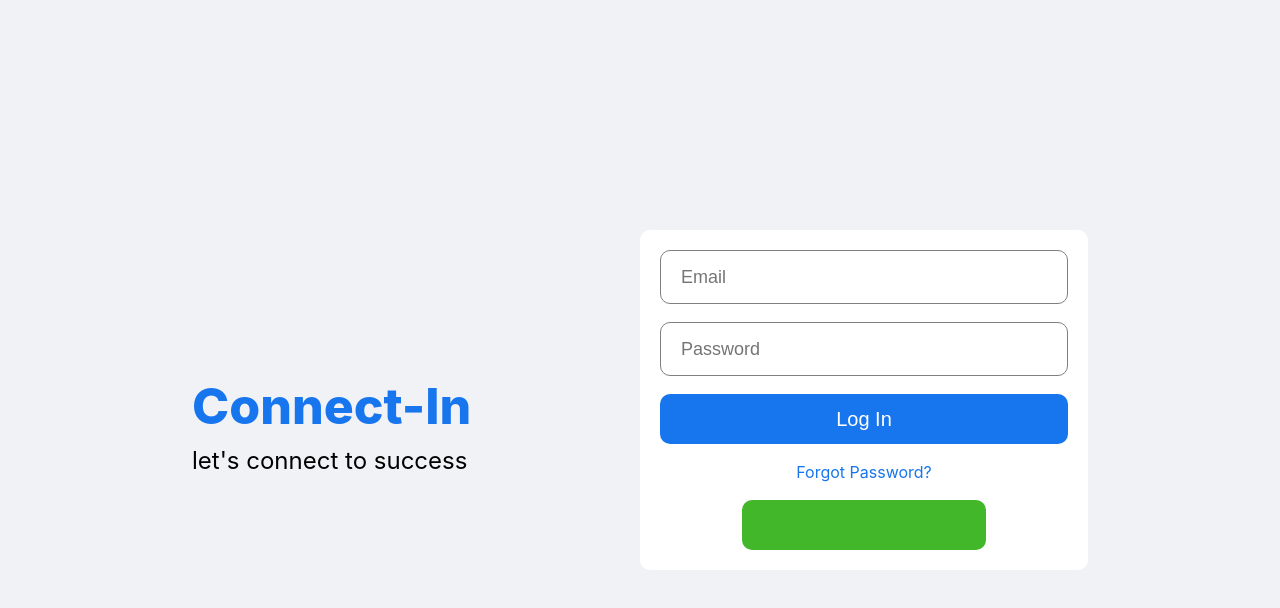
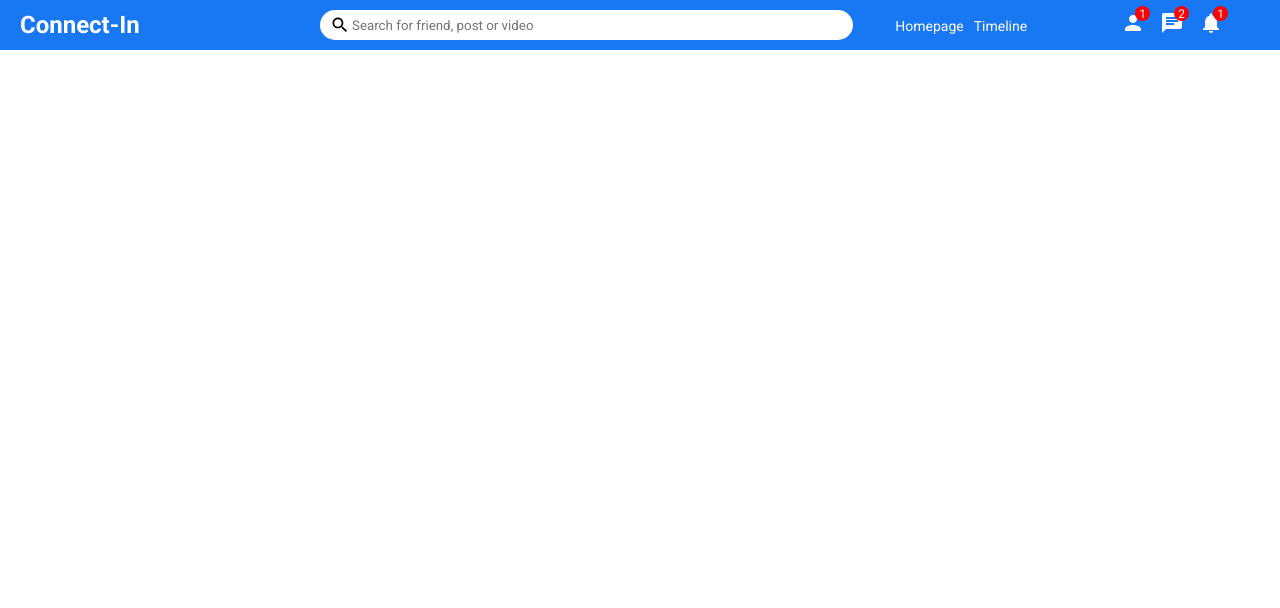
Before and after one commit to ansarimoiz979/connectinfrontend, a React (Create React App) app: page / in a window 1280 px wide. Shown: the top 608 px of the page. Built offline with nearby package versions, Linux system fonts and the light colour scheme.

Commit message:
material ui used, topbar design,

```diff
--- a/public/index.html
+++ b/public/index.html
@@ -10,6 +10,12 @@
       content="Web site created using create-react-app"
     />
     <link rel="apple-touch-icon" href="%PUBLIC_URL%/logo192.png" />
+    <link rel="preconnect" href="https://fonts.googleapis.com">
+<link rel="preconnect" href="https://fonts.gstatic.com" crossorigin>
+<link href="https://fonts.googleapis.com/css2?family=Roboto:ital,wght@0,100;0,300;0,400;0,700;1,500&display=swap" rel="stylesheet">
+    <link rel="stylesheet" href="http://localhost:3000/style.css"/>
+    <link rel="manifest" href="%PUBLIC_URL%/manifest.json" />
+
     <!--
       manifest.json provides metadata used when your web app is installed on a
       user's mobile device or desktop. See https://developers.google.com/web/fundamentals/web-app-manifest/
@@ -24,7 +30,7 @@
       work correctly both with client-side routing and a non-root public URL.
       Learn how to configure a non-root public URL by running `npm run build`.
     -->
-    <title>React App</title>
+    <title>Connect In.</title>
   </head>
   <body>
     <noscript>You need to enable JavaScript to run this app.</noscript>
--- /dev/null
+++ b/public/style.css
@@ -0,0 +1,3 @@
+*{ margin:0;
+    font-family: 'Roboto', sans-serif;
+}
--- a/src/App.js
+++ b/src/App.js
@@ -2,18 +2,20 @@
 import './App.css';
 import Login from "./pages/home/login/Login";
 import { BrowserRouter, Route, Routes} from "react-router-dom";
+import Home from './pages/home/login/Home';
 function App() {
 
   return (
-    <BrowserRouter>
-   <div>
-   <Routes>
-    {/* <Route exact path="/login" element={ user? <Navigate  to="/" />: <Login/>}/>
-     */}
-     <Route exact path="/" element={ <Login/> } />
-   </Routes>
-   </div>
-   </BrowserRouter>
+  //   <BrowserRouter>
+  //  <div>
+  //  <Routes>
+  //   {/* <Route exact path="/login" element={ user? <Navigate  to="/" />: <Login/>}/>
+  //    */}
+  //    <Route exact path="/" element={ <Login/> } />
+  //  </Routes>
+  //  </div>
+  //  </BrowserRouter>
+  <Home/>
   );
 }
 
--- /dev/null
+++ b/src/components/Topbar/Topbar.js
@@ -0,0 +1,46 @@
+import "./topbar.css";
+import { Search, Person, Chat, Notifications } from "@material-ui/icons";
+import { Link } from "react-router-dom";
+
+export default function Topbar() {
+
+    return (
+        <div className="topbarContainer">
+            <div className="topbarLeft">
+               {/* <Link to="/" style={{textDecoration:"none"}}> */}
+               <span className="logo">Connect-In</span>
+               {/*</Link> */}
+            </div>
+            <div className="topbarCenter">
+                <div className="searchbar">
+                    <Search className="searchIcon" />
+                    <input
+                        placeholder="Search for friend, post or video"
+                        className="searchInput"
+                    />
+                </div>
+            </div>
+            <div className="topbarRight">
+                <div className="topbarLinks">
+                    <span className="topbarLink">Homepage</span>
+                    <span className="topbarLink">Timeline</span>
+                </div>
+                <div className="topbarIcons">
+                    <div className="topbarIconItem">
+                        <Person />
+                        <span className="topbarIconBadge">1</span>
+                    </div>
+                    <div className="topbarIconItem">
+                        <Chat />
+                        <span className="topbarIconBadge">2</span>
+                    </div>
+                    <div className="topbarIconItem">
+                        <Notifications />
+                        <span className="topbarIconBadge">1</span>
+                    </div>
+                </div>
+            </div>
+
+        </div>
+    );
+}
--- /dev/null
+++ b/src/components/Topbar/topbar.css
@@ -0,0 +1,96 @@
+.topbarContainer {
+    height: 50px;
+    width: 100%;
+    background-color: #1877f2;
+    display: flex;
+    align-items: center;
+    position: sticky;
+    top: 0;
+    z-index: 999;
+  }
+
+  .topbarLeft {
+    flex: 3;
+  }
+
+  .logo {
+    font-size: 24px;
+    margin-left: 20px;
+    font-weight: bold;
+    color: white;
+    cursor: pointer;
+  }
+
+  .topbarCenter {
+    flex: 5;
+  }
+
+  .searchbar {
+    width: 100%;
+    height: 30px;
+    background-color: white;
+    border-radius: 30px;
+    display: flex;
+    align-items: center;
+  }
+
+  .searchIcon {
+    font-size: 20px !important;
+    margin-left: 10px;
+  }
+
+  .searchInput {
+    border: none;
+    width: 70%;
+  }
+
+  .searchInput:focus {
+    outline: none;
+  }
+
+  .topbarRight {
+    flex: 4;
+    display: flex;
+    align-items: center;
+    justify-content: space-around;
+    color: white;
+  }
+
+  .topbarLink {
+    margin-right: 10px;
+    font-size: 14px;
+    cursor: pointer;
+  }
+
+  .topbarIcons {
+    display: flex;
+  }
+
+  .topbarIconItem {
+    margin-right: 15px;
+    cursor: pointer;
+    position: relative;
+  }
+
+  .topbarIconBadge {
+    width: 15px;
+    height: 15px;
+    background-color: red;
+    border-radius: 50%;
+    color: white;
+    position: absolute;
+    top: -5px;
+    right: -5px;
+    display: flex;
+    align-items: center;
+    justify-content: center;
+    font-size: 12px;
+  }
+
+  .topbarImg {
+    width: 32px;
+    height: 32px;
+    border-radius: 50%;
+    object-fit: cover;
+    cursor: pointer;
+  }
--- /dev/null
+++ b/src/pages/home/login/Home.js
@@ -0,0 +1,11 @@
+
+import React from "react";
+import Topbar from "../../../components/Topbar/Topbar";
+
+const Home = ()=>{
+    return (
+        <Topbar/>
+    )
+}
+
+export default Home
--- a/src/pages/home/login/Login.js
+++ b/src/pages/home/login/Login.js
@@ -1,6 +1,7 @@
 import { useContext, useRef } from "react";
 import "./Login.css";
 import { CircularProgress } from "@material-ui/core";
+import { Person } from "@material-ui/icons";
 
 export default function Login() {
   const email = useRef();
```
